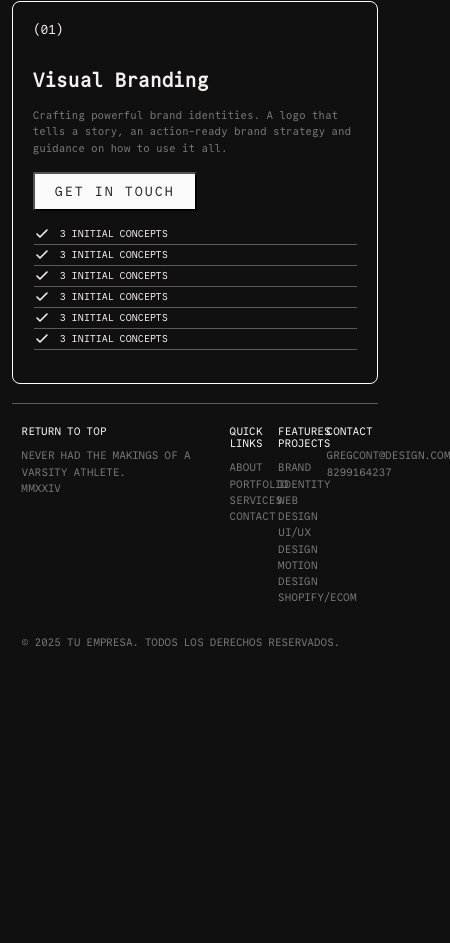
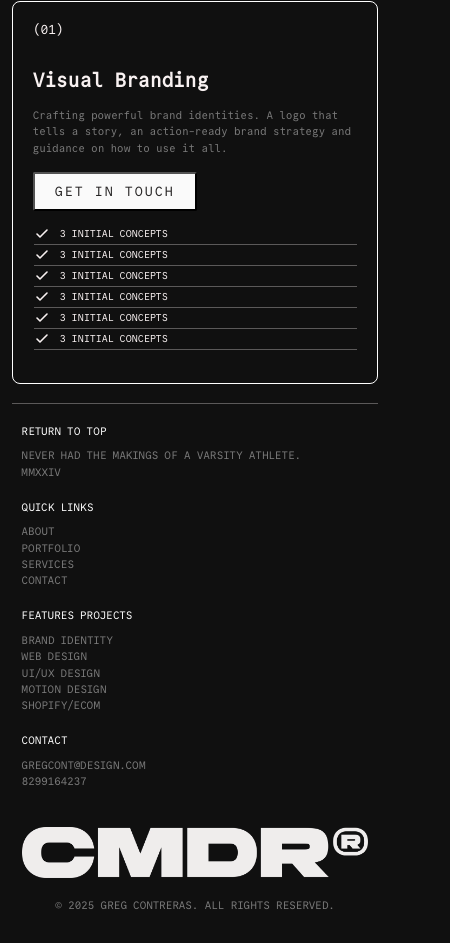
Before and after one commit to gregcont/portfolio, a plain HTML site: page index.html in a window 390 px wide. Shown: the part 998-1941 px from the top of the page, 450 px wide, since content can reach past the window. Before the commit the page ends 1679 px from the top, so only its background shows below. Drawn offline with Linux system fonts and the light colour scheme.

Commit message:
Fixing footer

```diff
--- a/index.html
+++ b/index.html
@@ -230,7 +230,8 @@
             </div>
 
             <div class="footer-bottom">
-                <p>&copy; 2025 Tu Empresa. Todos los derechos reservados.</p>
+                <img src="./Assets/Images/CMDR.webp" class="hero-image" alt="Hero Image">
+                <p class="copyright">&copy; 2025 Greg Contreras. All rights reserved.</p>
             </div>
         </div>
 </footer>
--- a/styles.css
+++ b/styles.css
@@ -232,3 +232,25 @@ article {
         line-height: 1.5;
     }
 }
+
+.copyright{
+    text-align: center;
+}
+
+.footer-container .footer-columns {
+    display: grid;
+    padding-bottom: 20px;
+    grid-template-columns: 60% 14% 14% 10%;
+    gap: 10px; /* opcional, separa un poco las columnas */
+}
+
+/* --- Versión móvil --- */
+@media (max-width: 768px) {
+    .footer-container .footer-columns {
+        grid-template-columns: 100%;
+        text-align: left; /* opcional */
+    }
+    .footer-container .footer-columns > * {
+        width: 100%; /* asegúrate de que cada columna use todo el ancho */
+    }
+}
```
